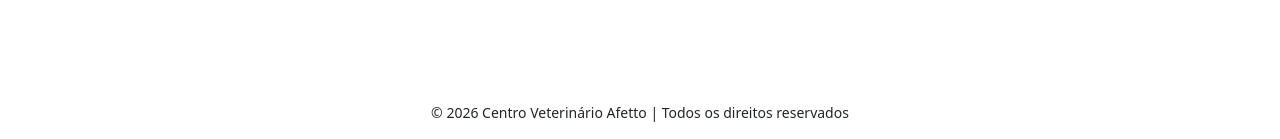
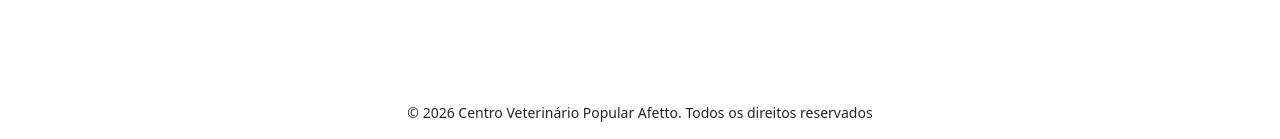
Before and after one commit to gaby-mart/Clinica-Veterin-ria-NP2, a plain HTML site: page clinicaVeterinaria/contato.html in a window 1280 px wide. Shown: the part 739-878 px from the top of the page. Drawn offline with nearby package versions, Linux system fonts and the light colour scheme.

Commit message:
Update footer content and structure in contato.html

```diff
--- a/clinicaVeterinaria/contato.html
+++ b/clinicaVeterinaria/contato.html
@@ -88,9 +88,11 @@
         </div>
     </div>
 </main>
-<div class="footer-bottom reveal">
-    <p>&copy; 2026 Centro Veterinário Afetto | Todos os direitos reservados</p>
-</div>
+<footer>
+    <div class="footer-bottom reveal">
+    <p>&copy; 2026 Centro Veterinário Popular Afetto. Todos os direitos reservados</p>
+    </div>
+</footer>
 
 </body>
 </html>
```
